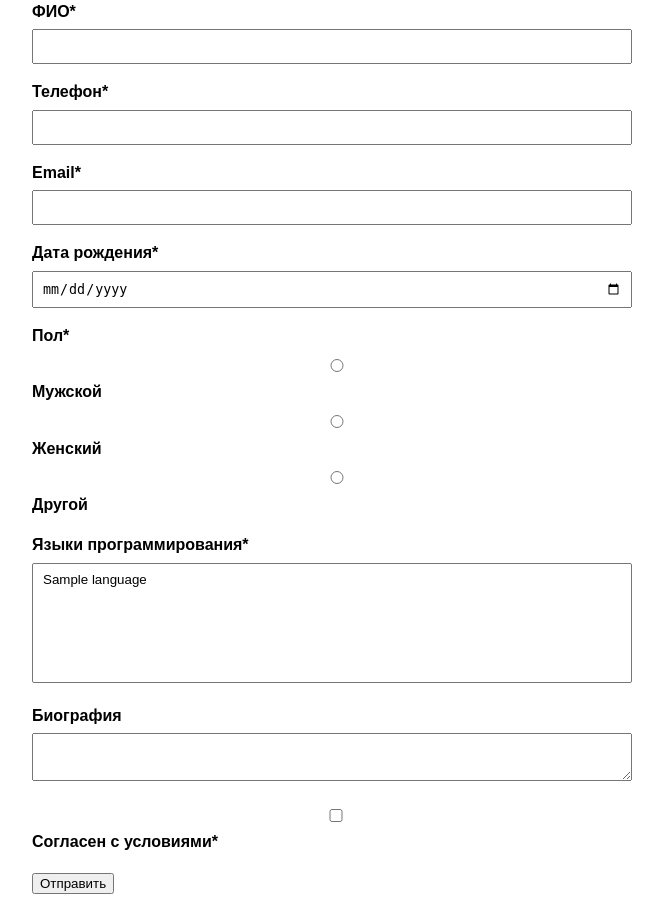
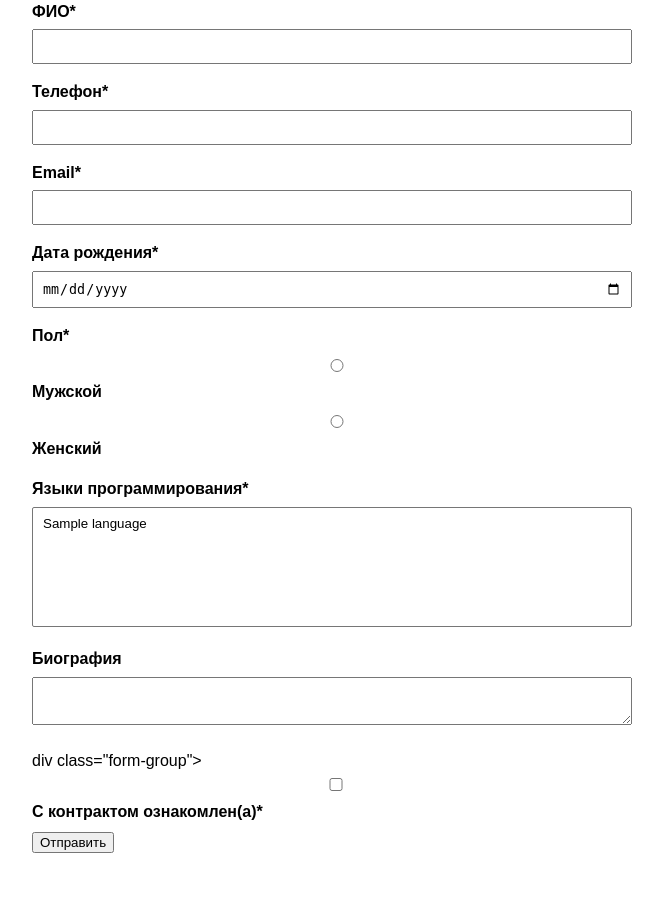
Before and after one commit to NerOunt/WEBBACK5, a PHP site: page /form.php in a window 1280 px wide. Shown: the part 79-995 px from the top of the page, without its empty margins (308-971 px from the left). After the commit the page ends 932 px from the top, so only its background shows below. Run offline with PHP 8.4, Linux system fonts and the light colour scheme; tables that the repository leaves empty or names only in its code hold one stand-in row (values such as "Sample post").

Commit message:
Update form.php

```diff
--- a/form.php
+++ b/form.php
@@ -1,5 +1,5 @@
 <?php
-// Сессия уже запущена в index.php
+
 header('Content-Type: text/html; charset=UTF-8');
 
 $values = $_SESSION['form_data'] ?? [];
@@ -7,7 +7,7 @@ $errors = $_SESSION['errors'] ?? [];
 $generated_credentials = $_SESSION['generated_credentials'] ?? null;
 $login = $_SESSION['login'] ?? null;
 
-// Получаем список языков из БД
+
 try {
     $db_host = 'localhost';
     $db_name = 'u68895';
@@ -126,12 +126,15 @@ try {
        <div class="form-group">
     <label>Пол*</label>
     <div>
-                <label><input type="radio" name="gender" value="male"
-                    <?= ($values['gender'] ?? '') === 'male' ? 'checked' : '' ?> required> Мужской</label>
-                <label><input type="radio" name="gender" value="female"
-                    <?= ($values['gender'] ?? '') === 'female' ? 'checked' : '' ?>> Женский</label>
-                <label><input type="radio" name="gender" value="other"
-                    <?= ($values['gender'] ?? '') === 'other' ? 'checked' : '' ?>> Другой</label>
+        <input type="radio" id="gender_male" name="gender" value="male"
+            <?= ($values['gender'] ?? '') === 'male' ? 'checked' : '' ?> required>
+        <label for="gender_male">Мужской</label>
+    </div>
+    <div>
+        <input type="radio" id="gender_female" name="gender" value="female"
+            <?= ($values['gender'] ?? '') === 'female' ? 'checked' : '' ?>>
+        <label for="gender_female">Женский</label>
+    </div>
 </div>
             <?php if (!empty($errors['gender'])): ?>
                 <div class="error-message">Выберите пол</div>
@@ -159,12 +162,12 @@ try {
             <textarea id="biography" name="biography"><?= htmlspecialchars($values['biography'] ?? '') ?></textarea>
         </div>
 
-        <div class="form-group">
-            <label>
-                <input type="checkbox" name="contract_agreed"
+       div class="form-group">
+    <div>
+        <input type="checkbox" id="contract_agreed" name="contract_agreed"
             <?= ($values['contract_agreed'] ?? false) ? 'checked' : '' ?> required>
-                Согласен с условиями*
-            </label>
+        <label for="contract_agreed">С контрактом ознакомлен(а)*</label>
+    </div>
     <?php if (!empty($errors['contract_agreed'])): ?>
         <div class="error-message">Необходимо согласие</div>
     <?php endif; ?>
@@ -175,6 +178,6 @@ try {
 </body>
 </html>
 <?php
-// Очищаем данные после отображения
+
 unset($_SESSION['errors'], $_SESSION['generated_credentials']);
 ?>
```
Lines whose indentation alone changed are shown as unchanged.
